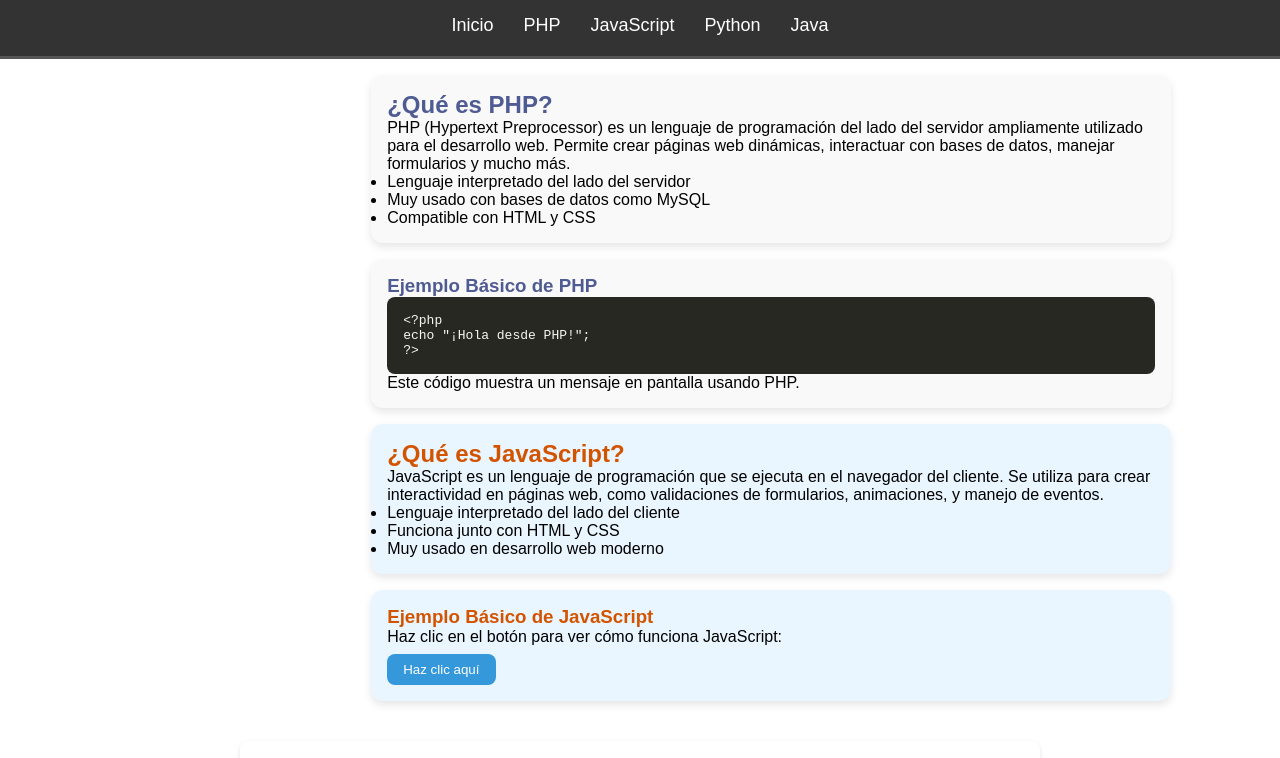
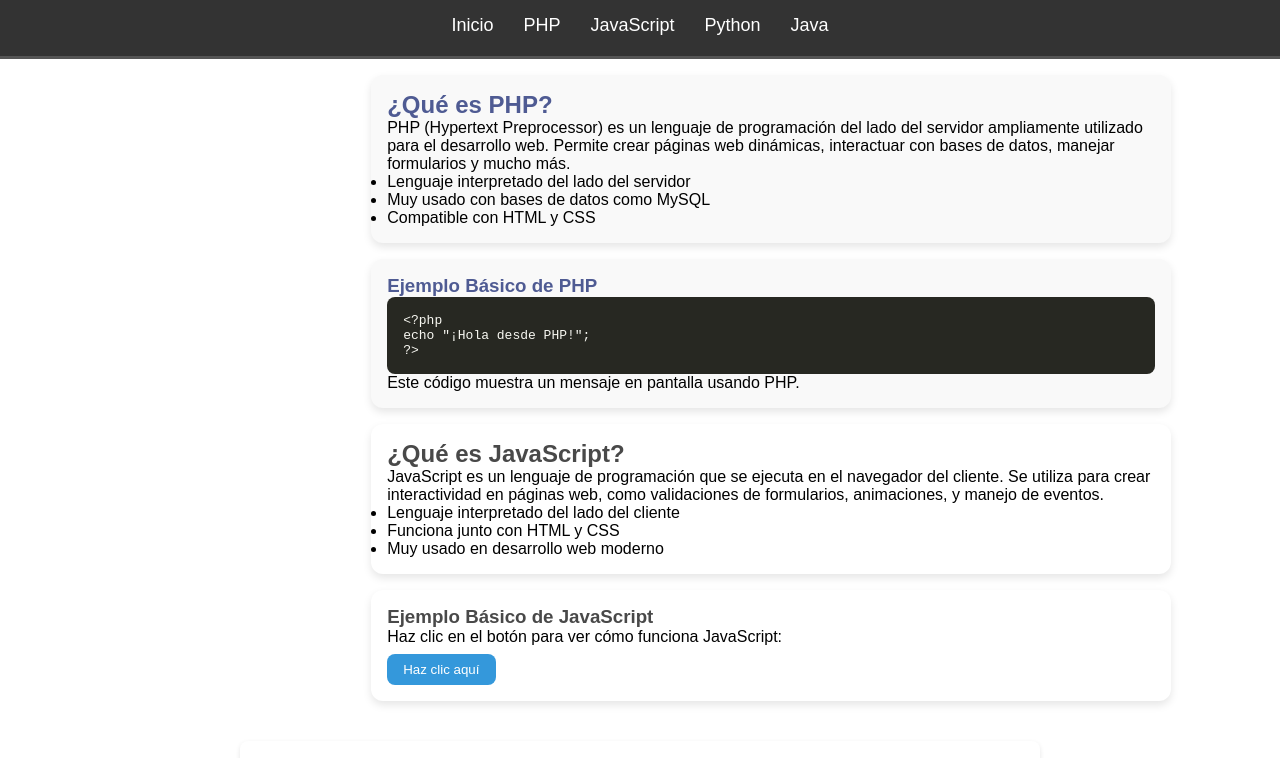
Before and after one commit to 2007-ghost/language_dev, a plain HTML site: page index.html in a window 1280 px wide. Shown: the top 758 px of the page. Drawn offline with Linux system fonts and the light colour scheme.

Commit message:
style(js-info): cambia el background a color blanco

```diff
--- a/index.html
+++ b/index.html
@@ -14,7 +14,7 @@
         <header class="navbar">
             <a href="index.html">Inicio</a>
             <a href="#php-info">PHP</a>
-            <a href="javascript.html">JavaScript</a>
+            <a href="#js-info">JavaScript</a>
             <a href="#python-java">Python</a>
             <a href="#python-java">Java</a>
         </header>
--- a/style.css
+++ b/style.css
@@ -58,7 +58,7 @@ pre {
 /* seccion de js */
 
 #js-info, #js-example {
-  background-color: #eaf6ff;
+  background-color: #ffffff;
   padding: 1rem;
   margin: 1rem 0;
   border-radius: 12px;
@@ -72,7 +72,7 @@ pre {
 }
 
 #js-info h2, #js-example h3 {
-  color: #d35400;
+  color: #494949;
 }
 
 button {
```
